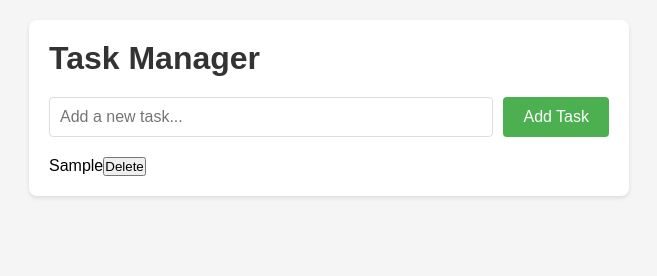
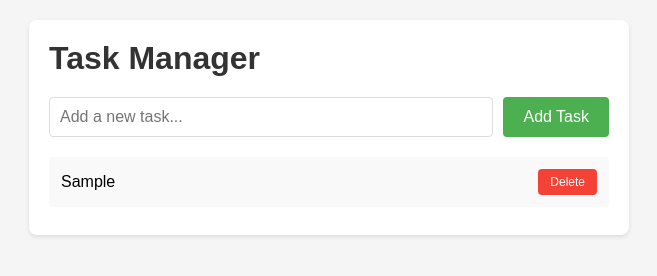
Before and after one commit to mshatsky1/miniature-potato, a website: page index.html in a window 1280 px wide. Both pictures are taken after typing "Sample" into the empty fields and a click on the button "Add Task". Shown: the whole page, without its empty margins (311-968 px from the left). Drawn offline with Linux system fonts and the light colour scheme.

Commit message:
Style task list items and delete buttons

```diff
--- a/styles.css
+++ b/styles.css
@@ -55,3 +55,33 @@ h1 {
 #taskList {
     list-style: none;
 }
+
+#taskList li {
+    display: flex;
+    justify-content: space-between;
+    align-items: center;
+    padding: 12px;
+    margin-bottom: 8px;
+    background-color: #f9f9f9;
+    border-radius: 4px;
+    cursor: pointer;
+    transition: background-color 0.2s;
+}
+
+#taskList li:hover {
+    background-color: #f0f0f0;
+}
+
+.delete-btn {
+    padding: 6px 12px;
+    background-color: #f44336;
+    color: white;
+    border: none;
+    border-radius: 4px;
+    cursor: pointer;
+    font-size: 12px;
+}
+
+.delete-btn:hover {
+    background-color: #da190b;
+}
```
